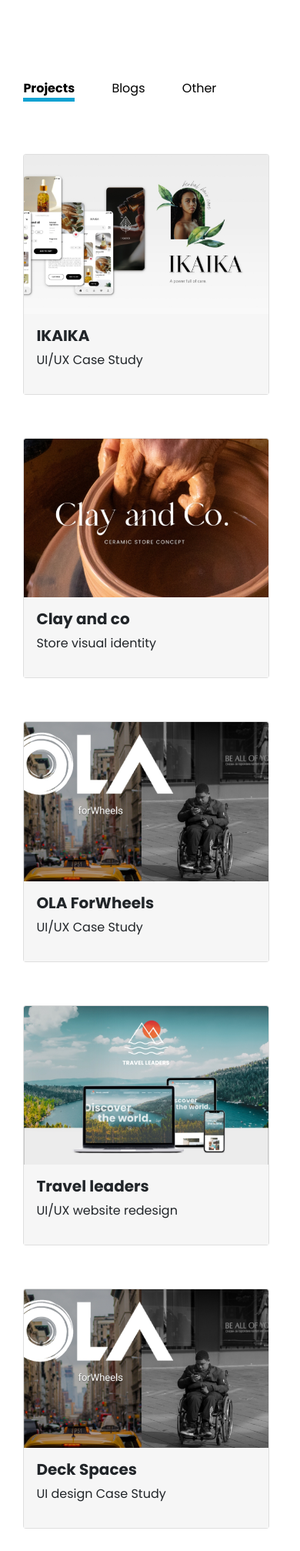
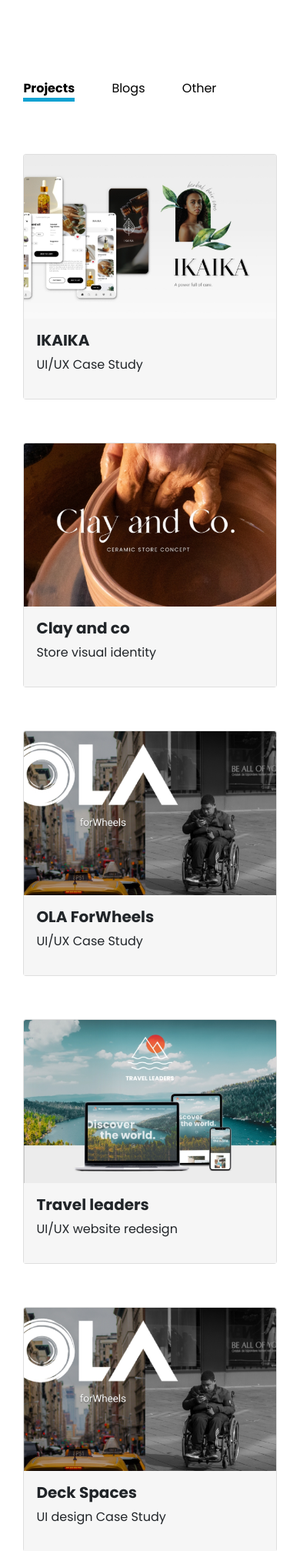
Before and after one commit to sakshi1299/SharwariPortfolio, a PHP site: page / in a window 390 px wide. Shown: the part 337-2352 px from the top of the page at 77% size. Run offline with PHP 8.4, Linux system fonts and the light colour scheme.

```diff
--- a/styles/bootstrap_overwrite.css
+++ b/styles/bootstrap_overwrite.css
@@ -77,7 +77,7 @@
 
     }
     .card{
-        width: 20rem;
+        width: 100% !important;
     }
     .btn-dark{
         display: none !important;
```
